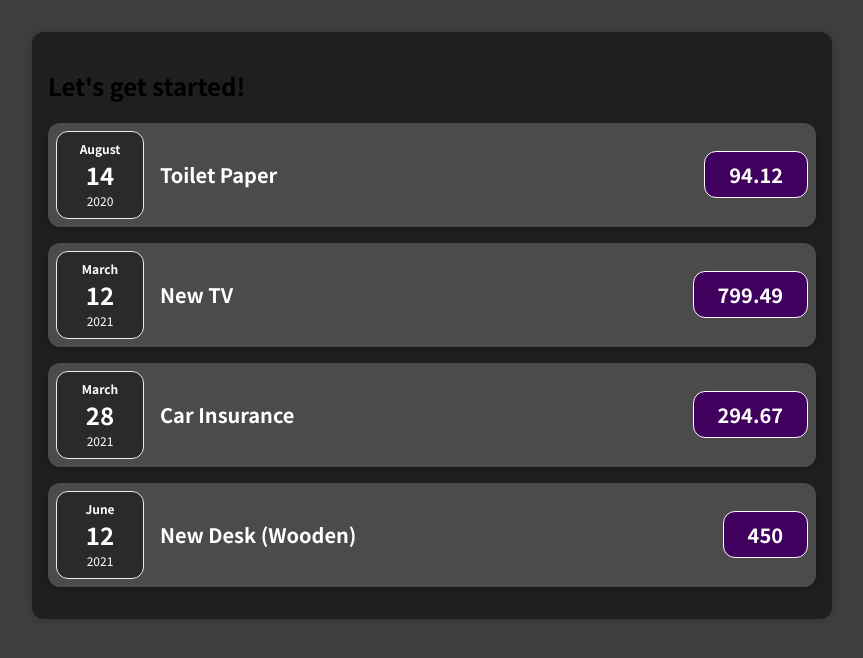
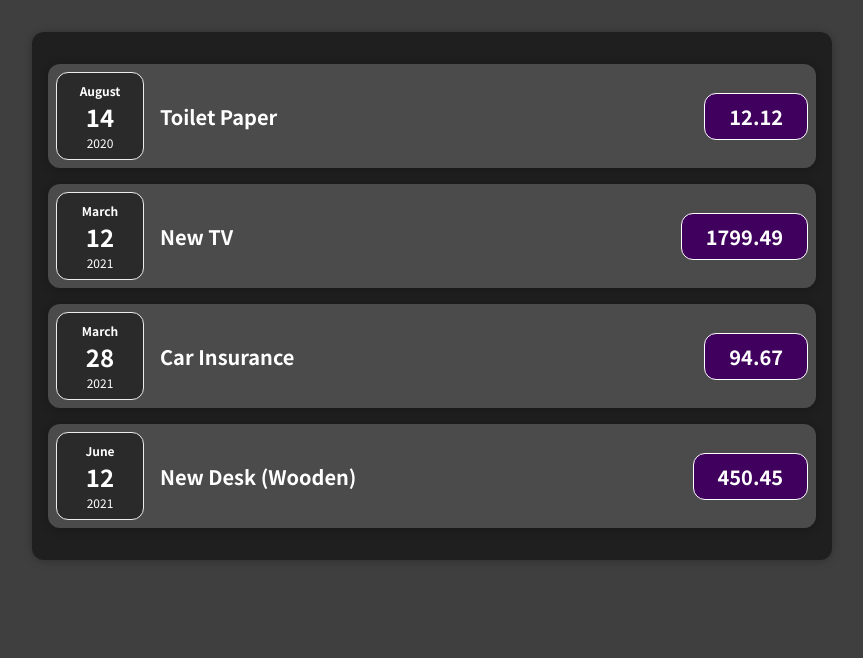
Before and after one commit to EYantis1212/react-complete-guide, a JavaScript app in the folder 01-starting-setup/: page / in a window 1280 px wide. Shown: the top 658 px of the page, without its empty margins (208-1071 px from the left). Built offline with nearby package versions, Linux system fonts and the light colour scheme.

Commit message:
Add: (project 01) Refactor styling into Card comp

```diff
--- a/01-starting-setup/src/App.js
+++ b/01-starting-setup/src/App.js
@@ -5,25 +5,25 @@
 		{
 			id: 'e1',
 			title: 'Toilet Paper',
-			amount: 94.12,
+			amount: 12.12,
 			date: new Date(2020, 7, 14),
 		},
 		{
 			id: 'e2',
 			title: 'New TV',
-			amount: 799.49,
+			amount: 1799.49,
 			date: new Date(2021, 2, 12),
 		},
 		{
 			id: 'e3',
 			title: 'Car Insurance',
-			amount: 294.67,
+			amount: 94.67,
 			date: new Date(2021, 2, 28),
 		},
 		{
 			id: 'e4',
 			title: 'New Desk (Wooden)',
-			amount: 450,
+			amount: 450.45,
 			date: new Date(2021, 5, 12),
 		},
 	];
--- /dev/null
+++ b/01-starting-setup/src/components/Card.css
@@ -0,0 +1,4 @@
+.card {
+	border-radius: 12px;
+	box-shadow: 0 1px 8px rgba(0, 0, 0, 0.25);
+}
--- /dev/null
+++ b/01-starting-setup/src/components/Card.js
@@ -0,0 +1,8 @@
+import './Card.css';
+
+const Card = (props) => {
+	const classes = `card ${props.className}`;
+	return <div className={classes}>{props.children}</div>;
+};
+
+export default Card;
--- a/01-starting-setup/src/components/ExpenseItem.css
+++ b/01-starting-setup/src/components/ExpenseItem.css
@@ -2,10 +2,8 @@
 	display: flex;
 	justify-content: space-between;
 	align-items: center;
-	box-shadow: 0 2px 8px rgba(0, 0, 0, 0.25);
 	padding: 0.5rem;
 	margin: 1rem 0;
-	border-radius: 12px;
 	background-color: #4b4b4b;
 }
 
--- a/01-starting-setup/src/components/ExpenseItem.js
+++ b/01-starting-setup/src/components/ExpenseItem.js
@@ -1,16 +1,16 @@
-import React from 'react';
 import ExpenseDate from './ExpenseDate';
+import Card from './Card';
 import './ExpenseItem.css';
 
 function ExpenseItem(props) {
 	return (
-		<div className="expense-item">
+		<Card className="expense-item">
 			<ExpenseDate date={props.date} />
 			<div className="expense-item__description">
 				<h2>{props.title}</h2>
 				<div className="expense-item__price">{props.amount}</div>
 			</div>
-		</div>
+		</Card>
 	);
 }
 
--- a/01-starting-setup/src/components/Expenses.css
+++ b/01-starting-setup/src/components/Expenses.css
@@ -4,6 +4,4 @@
 	margin: 2rem auto;
 	width: 50rem;
 	max-width: 95%;
-	border-radius: 12px;
-	box-shadow: 0 1px 8px rgba(0, 0, 0, 0.25);
 }
--- a/01-starting-setup/src/components/Expenses.js
+++ b/01-starting-setup/src/components/Expenses.js
@@ -1,10 +1,10 @@
 import ExpenseItem from './ExpenseItem';
+import Card from './Card';
 import './Expenses.css';
 
 const Expenses = (props) => {
 	return (
-		<div className="expenses">
-			<h2>Let's get started!</h2>
+		<Card className="expenses">
 			<ExpenseItem
 				title={props.item[0].title}
 				amount={props.item[0].amount}
@@ -25,7 +25,7 @@
 				amount={props.item[3].amount}
 				date={props.item[3].date}
 			/>
-		</div>
+		</Card>
 	);
 };
 
```
Also changed, not shown: 1 other file (tests, documents, lock files or other folders).
